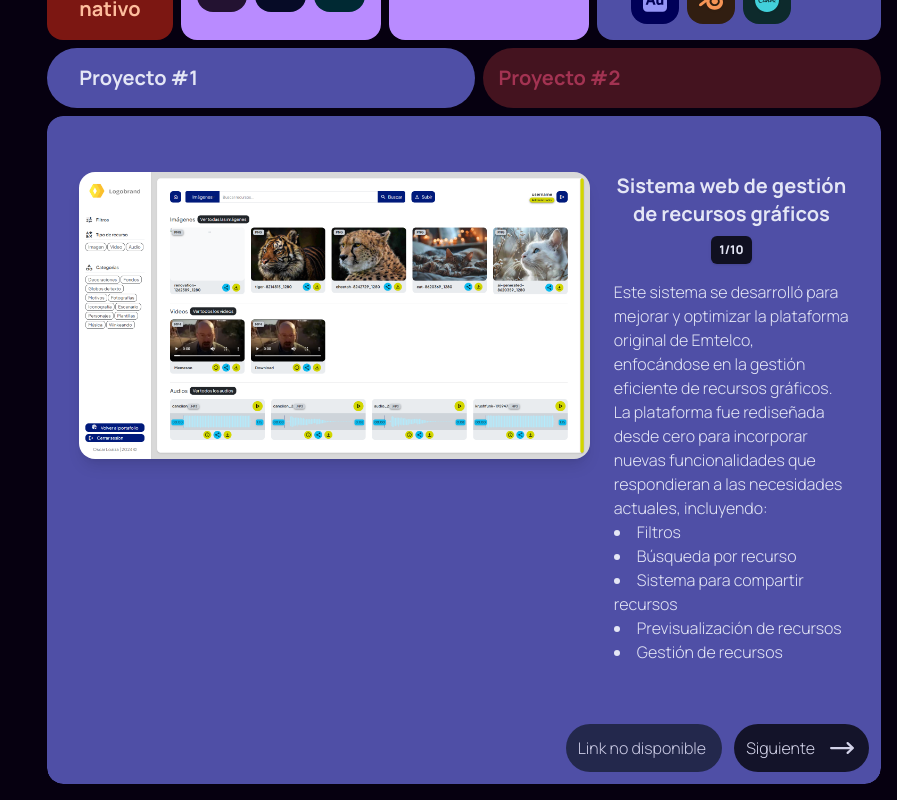
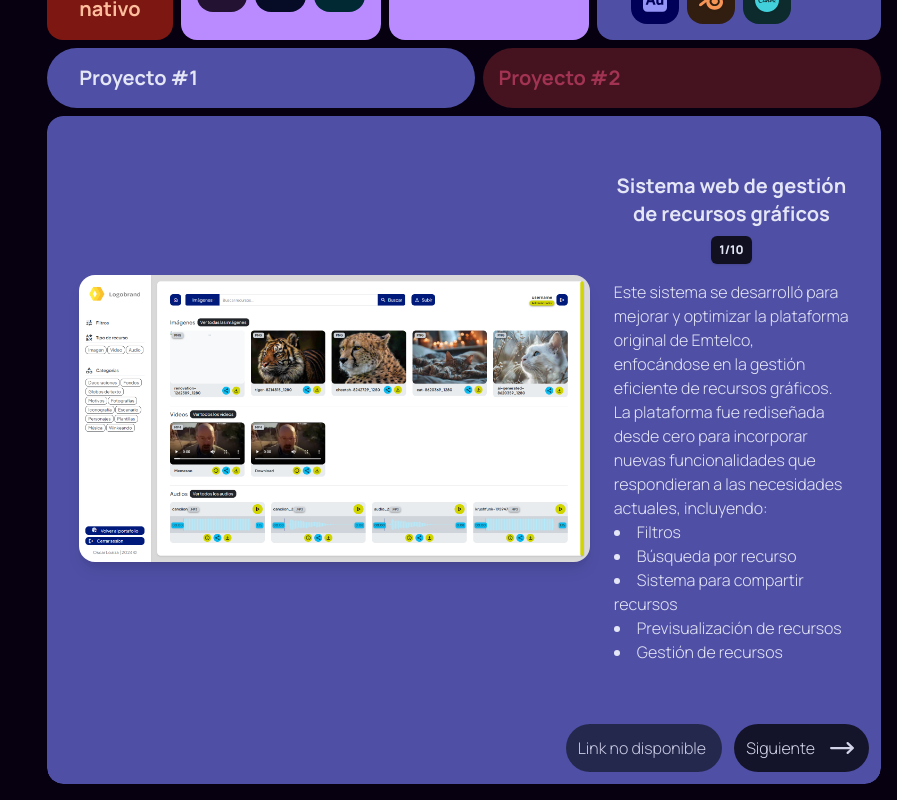
Before and after one commit to oscarloaizadev/bento-portfolio, a Next.js app: page / in a window 1280 px wide. Shown: the part 907-1707 px from the top of the page, without its empty margins (383-1280 px from the left). Built offline with nearby package versions, Linux system fonts and the light colour scheme.

Commit message:
Centered image

```diff
--- a/app/components/ProjectLoader.jsx
+++ b/app/components/ProjectLoader.jsx
@@ -73,7 +73,7 @@ function ProjectLoader() {
                     className={`p-4 pb-[5rem] flex grow content-center flex-[1_0_100%] items-center rounded-2xl overflow-hidden ${bgColor}`}
                   >
                     <div className="grid grid-rows-1 xl:grid-cols-3 gap-2 sm:p-4 rounded-2xl overflow-hidden">
-                      <div className="col-span-2 relative">
+                      <div className="col-span-2 relative content-center justify-center">
                         <Image
                           src={`/images/projects/${index + 1}/${i}.png`}
                           alt={value.title}
```
